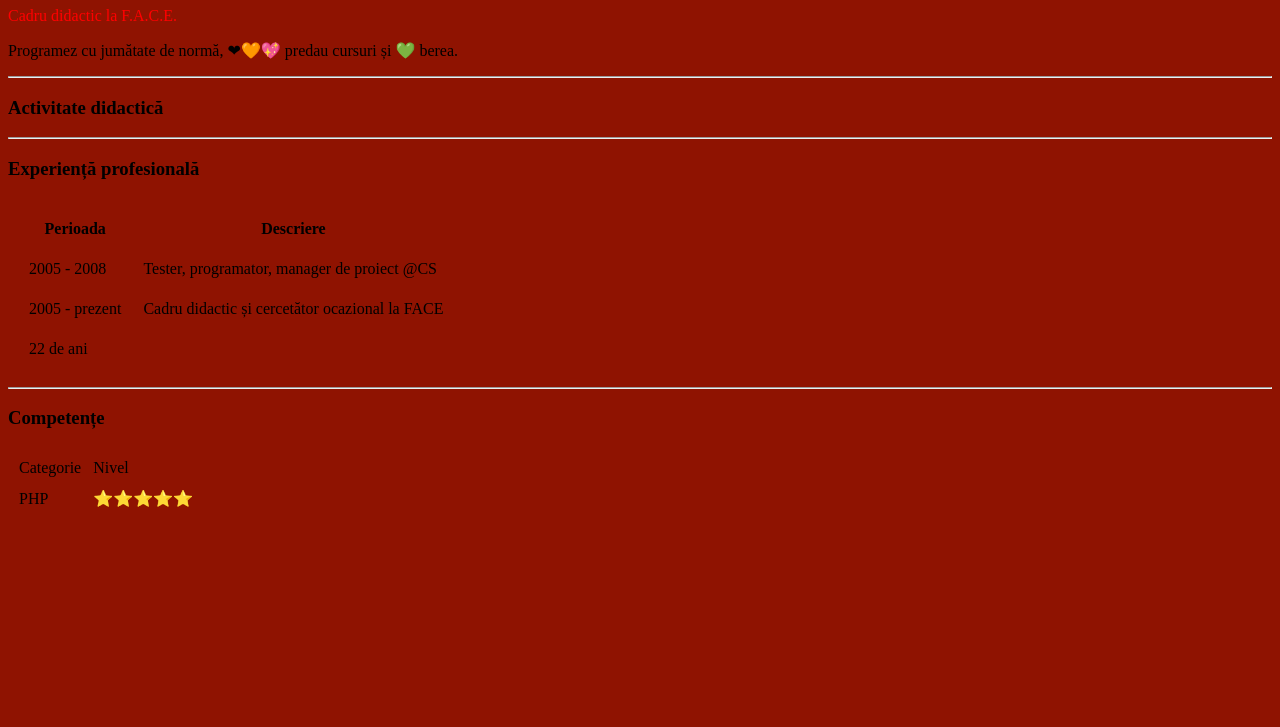
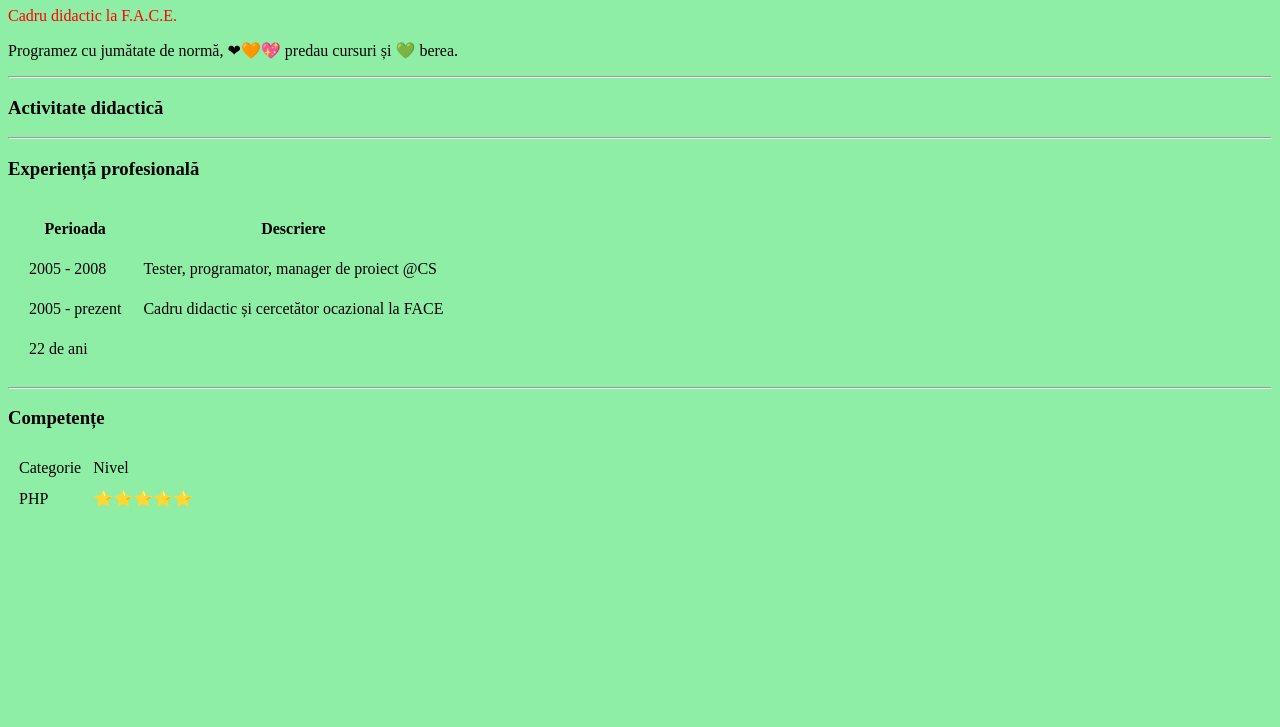
Before and after one commit to ammarian/cv_demo, a plain HTML site: page index.html in a window 1280 px wide. Shown: the part 73-800 px from the top of the page. Drawn offline with Linux system fonts and the light colour scheme.

Commit message:
Update index.html

```diff
--- a/index.html
+++ b/index.html
@@ -7,8 +7,8 @@
     <meta charset="utf-8">
     <title>&#10084; My web page</title>
   </head>
-  <!-- <body style="background-color:#8FEEA5;"> -->
-    <body style="background-color:#8F1301;">
+  <body style="background-color:#8FEEA5;">
+    <!-- <body style="background-color:#8F1301;"> -->
     <h1 style="color:#0000FF;">MMA</h1>
     <p style="color:#FF0000;">Cadru didactic la F.A.C.E.</p>
     <p>Programez cu jumătate de normă, ❤🧡💖 predau cursuri și 💚 berea.</p>
```
